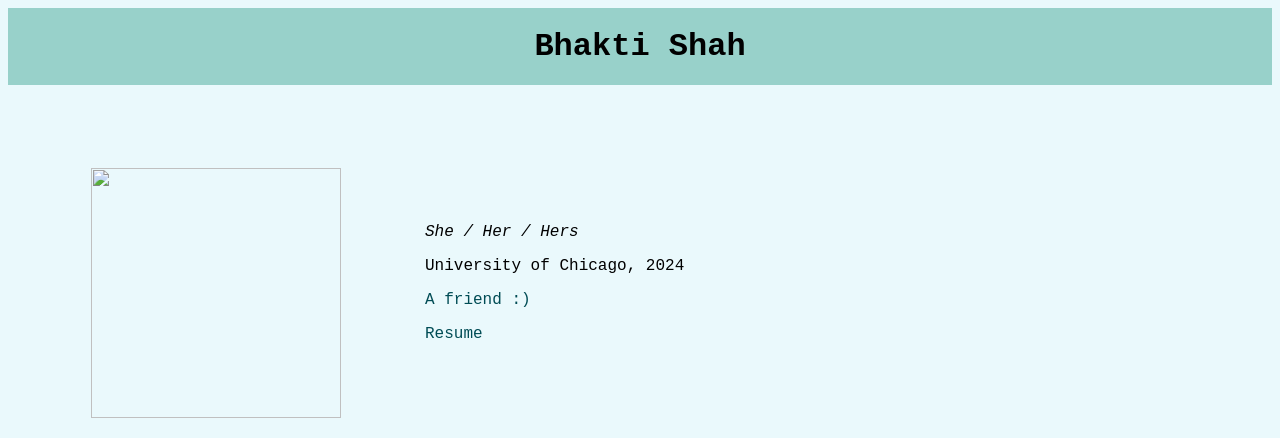
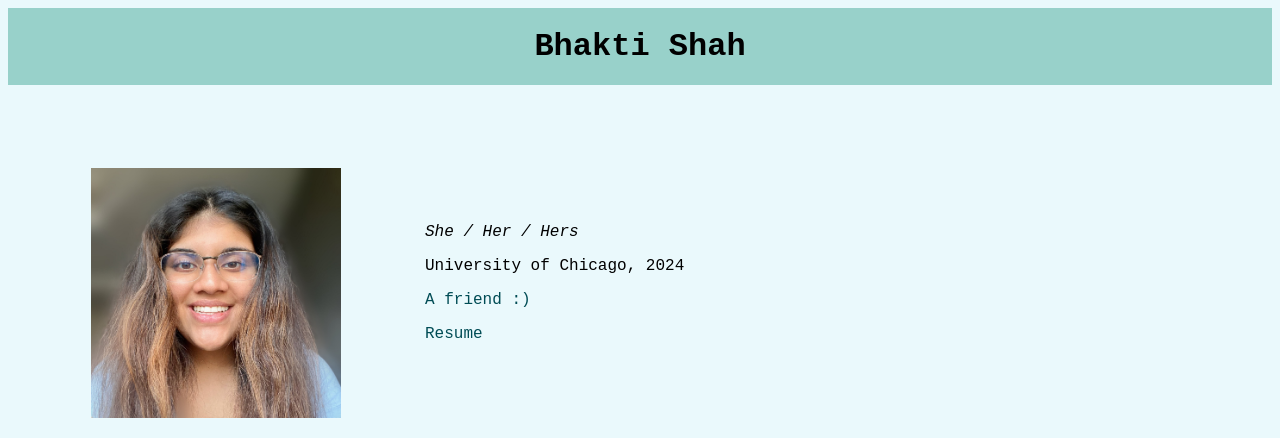
Before and after one commit to bhaktishh/bhaktishh.github.io, a plain HTML site: page index.html in a window 1280 px wide. Shown: the top 438 px of the page. Drawn offline with Linux system fonts and the light colour scheme.

Commit message:
Update index.html

```diff
--- a/index.html
+++ b/index.html
@@ -8,7 +8,7 @@
     <table style="margin:40px">
       <tr>
         <td>
-          <img src="/me.jpeg" width=250 style="margin-top:40px; margin-bottom:20px; margin-left:40px; margin-right: 40px"/>
+          <img src="/me.jpg" width=250 style="margin-top:40px; margin-bottom:20px; margin-left:40px; margin-right: 40px"/>
         </td>
         <td>
           <p style="margin-left:40px"><em>She / Her / Hers</em></p>
```
